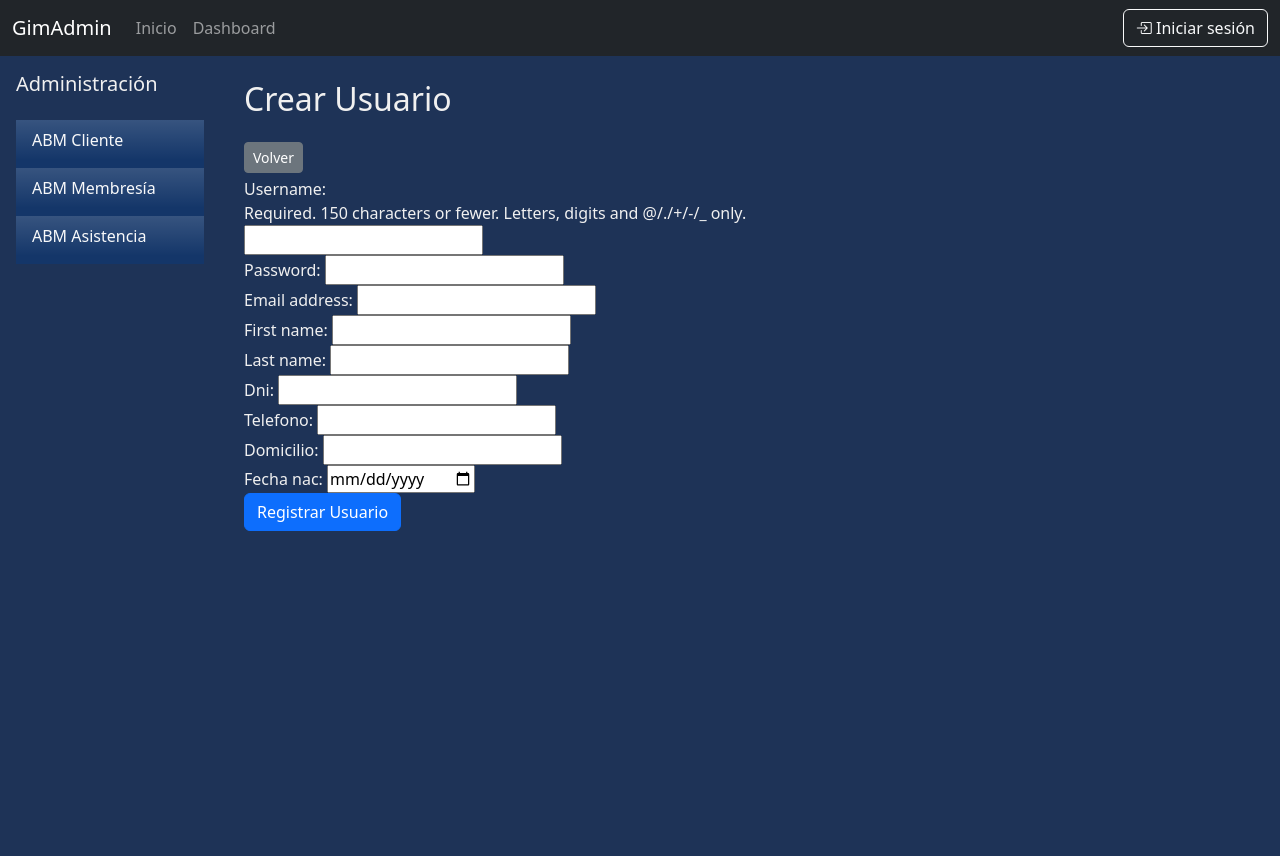
After one commit to brandonico/GimAdmin, a Django app: page /crearUsuario/ in a window 1280 px wide. The commit adds this page. Run offline with Django 5.2, Linux system fonts and the light colour scheme; some libraries are stand-ins or nearby versions.

Commit message:
segundo commit pre-separacion de apps

```diff
--- a/apps/core/templates/base.html
+++ b/apps/core/templates/base.html
@@ -46,7 +46,7 @@
     <nav class="navbar navbar-expand-lg navbar-dark bg-dark">
         <div class="container-fluid">
             <!-- Logo -->
-            <a class="navbar-brand" href="#">Mi Proyecto</a>
+            <a class="navbar-brand" href="#">GimAdmin</a>
 
             <!-- Botón hamburguesa en móviles -->
             <button class="navbar-toggler" type="button" data-bs-toggle="collapse" data-bs-target="#navbarNav" aria-controls="navbarNav" aria-expanded="false" aria-label="Toggle navigation">
@@ -60,8 +60,44 @@
                     <li class="nav-item">
                         <a class="nav-link" href="{% url 'home' %}">Inicio</a>
                     </li>
+                    <li class="nav-item">
+                        <a class="nav-link" href="{% url 'dashboard' %}">Dashboard</a>
+                    </li>
+                    {% if user.is_staff %}
+                    <li class="nav-item">
+                        <a class="nav-link" href="{% url 'usuario_abm' %}">Usuarios</a>
+                    </li>
+                    <li class="nav-item">
+                        <a class="nav-link" href="{% url 'cliente_abm' %}">Clientes</a>
+                    </li>
+                    <li class="nav-item">
+                        <a class="nav-link" href="{% url 'membresia_abm' %}">Membresías</a>
+                    </li>
+                    <li class="nav-item">
+                        <a class="nav-link" href="{% url 'asistencia_abm' % }">Asistencias</a>
+                    </li>
+                    {% endif %}
                 </ul>
-
+                <!-- <nav class="navbar navbar-expand-lg navbar-dark bg-dark fixed-top">
+    <div class="container-fluid">
+        <a class="navbar-brand" href="#">GymAdmin</a>
+        <button class="navbar-toggler" type="button" data-bs-toggle="collapse" data-bs-target="#navbarNavLanding" aria-controls="navbarNavLanding" aria-expanded="false" aria-label="Toggle navigation">
+            <span class="navbar-toggler-icon"></span>
+        </button>
+        <div class="collapse navbar-collapse" id="navbarNavLanding">
+            <ul class="navbar-nav ms-auto">
+                <li class="nav-item"><a class="nav-link" href="#banner">Inicio</a></li>
+                <li class="nav-item"><a class="nav-link" href="#ocupacion">Ocupación</a></li>
+                <li class="nav-item"><a class="nav-link" href="#contacto">Contacto</a></li>
+            </ul>
+        </div>
+        <div class="d-flex">
+                    <a href="{% url 'login' %}" class="btn btn-outline-light">
+                        <i class="bi bi-box-arrow-in-right"></i> Iniciar sesión
+                    </a>
+                </div>
+            </div>
+        </nav>-->
 
                 <!-- Botón iniciar sesión -->
                 <div class="d-flex">
--- /dev/null
+++ b/apps/core/templates/crearUsuario.html
@@ -0,0 +1,33 @@
+{% extends "base.html" %}
+
+{% block content %}
+<div class="d-flex">
+    <!-- Sidebar -->
+    <nav class="bg-blue sidebar p-3" style="width: 220px; min-height: 100vh;">
+        <h5 class="mb-4">Administración</h5>
+        <ul class="nav flex-column" style="background-color: #143669">
+            <li class="nav-item mb-2 color-white bg-gradient bg-blue-dark">
+                <a class="nav-link link-light" href="{% url 'cliente_abm' %}">ABM Cliente</a>
+            </li>
+            <li class="nav-item mb-2 color-white bg-gradient bg-blue-dark">
+                <a class="nav-link link-light" href="{% url 'membresia_abm' %}">ABM Membresía</a>
+            </li>
+            <li class="nav-item mb-2 color-white bg-gradient bg-blue-dark">
+                <a class="nav-link link-light" href="{% url 'asistencia_abm' %}">ABM Asistencia</a>
+            </li>
+        </ul>
+    </nav>
+
+     <div class="flex-grow-1 p-4">
+        <h2 class="mb-4">Crear Usuario</h2>     <button type="button" class="btn btn-sm btn-secondary mb-1">Volver</button>
+        <form method="post">
+            {% csrf_token %}
+            {{ userForm }}
+            {{ usuarioForm }}
+            <button type="submit" class="btn btn-primary">Registrar Usuario</button>
+        </form>
+     </div>
+
+
+
+{%endblock %}
--- a/apps/core/urls.py
+++ b/apps/core/urls.py
@@ -10,4 +10,6 @@ urlpatterns = [
     path('cliente_abm/', views.clienteAbm, name='cliente_abm'),
     path('membresia_abm/', views.membresiaAbm, name='membresia_abm'),
     path('asistencia_abm/', views.asistenciaAbm, name='asistencia_abm'),
+    path('crearUsuario/', views.crearUsuario, name='crearUsuario'),
+
 ]
--- a/apps/core/views.py
+++ b/apps/core/views.py
@@ -136,6 +136,44 @@ def usuarioAbm(request):
         }
     return render(request, 'usuario_abm.html', contexto)
 
+def crearUsuario(request):
+    if request.method == 'POST':
+        user_Form = userForm(request.POST)
+        usuario_Form = usuarioForm(request.POST)
+        contexto = {
+            'user' : request.user,
+            'usuarioForm': usuario_Form,
+            'userForm': user_Form
+        }
+        if user_Form.is_valid() and usuario_Form.is_valid():
+            u = User.objects.create_user(
+                username = user_Form.cleaned_data['username'],
+                password = user_Form.cleaned_data['password'],
+                email = user_Form.cleaned_data['email'],
+                first_name = user_Form.cleaned_data['first_name'],
+                last_name = user_Form.cleaned_data['last_name']
+            )
+            uPerfil = userProfile.objects.create(
+                user_id = u,
+                dni = usuario_Form.cleaned_data['dni'],
+                telefono = usuario_Form.cleaned_data['telefono'],
+                domicilio = usuario_Form.cleaned_data['domicilio'],
+                fecha_nac = usuario_Form.cleaned_data['fecha_nac']
+            )
+            u.save()
+            uPerfil.save()
+
+            return redirect('usuario_abm')
+    else:
+        user_Form = userForm()
+        usuario_Form = usuarioForm()
+        contexto = {
+            'user' : request.user,
+            'usuarioForm': usuario_Form,
+            'userForm': user_Form
+        }
+    return render(request, 'crearUsuario.html', contexto)
+
 def clienteAbm(request):
     contexto = {
         'clientes': Cliente.objects.all()
--- a/gymadmin/urls.py
+++ b/gymadmin/urls.py
@@ -21,5 +21,6 @@ from django.urls import path, include
 urlpatterns = [
     path('admin/', admin.site.urls),
     path('', include('apps.core.urls')),
+    #path('crud/', include('apps.crud.urls')),
     #path('', views.home, name='home'),
 ]
```
Also changed, not shown: apps/core/templates/dashboard.html (+5 -3 lines), apps/core/templates/home.html (+0 -22 lines).
